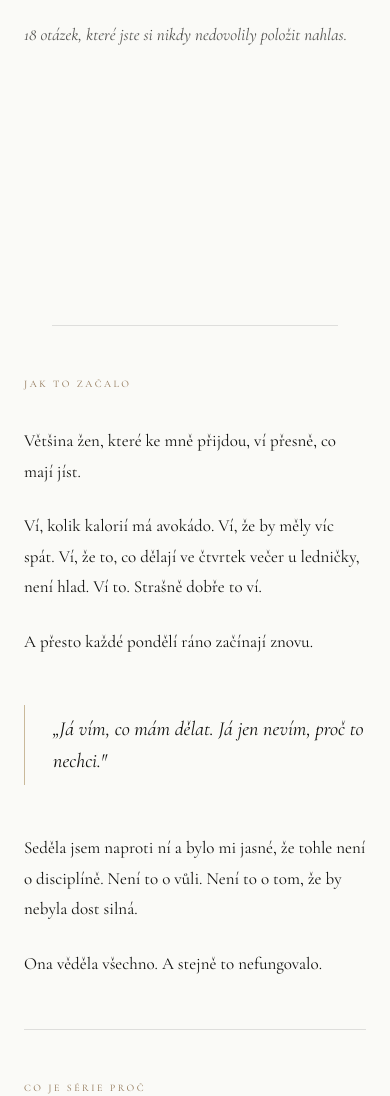
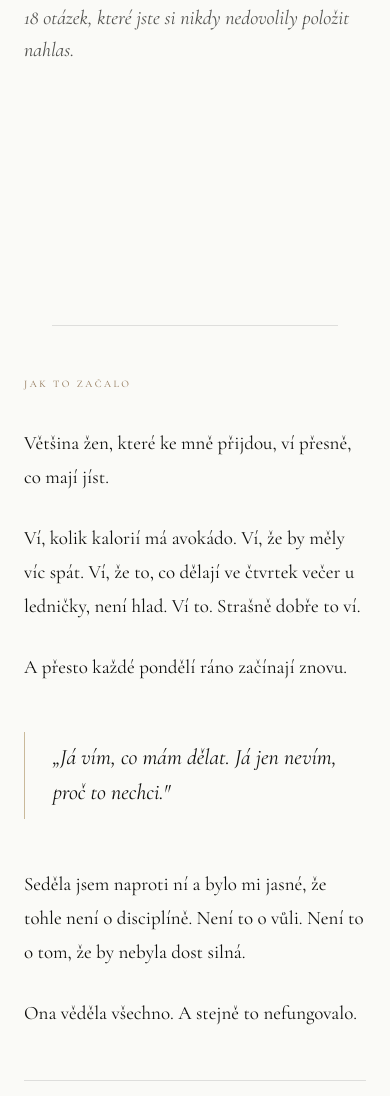
Before and after one commit to myheallo/proc, a plain HTML site: page index.html in a window 390 px wide. Shown: the part 450-1546 px from the top of the page. Drawn offline with nearby package versions, Linux system fonts and the light colour scheme.

Commit message:
Update index.html

```diff
--- a/index.html
+++ b/index.html
@@ -165,7 +165,7 @@
   }
 
   .hero-subtitle {
-    font-size: clamp(17px, 1.4vw, 24px);
+    font-size: clamp(20px, 1.4vw, 24px);
     font-weight: 400;
     font-style: italic;
     color: var(--text-mid);
@@ -195,7 +195,7 @@
   }
 
   .body-text {
-    font-size: clamp(17px, 1.5vw, 22px);
+    font-size: clamp(19px, 1.5vw, 22px);
     line-height: 1.8;
     color: var(--text);
     font-weight: 400;
@@ -215,7 +215,7 @@
   }
 
   .quote-block p {
-    font-size: clamp(20px, 5vw, 26px);
+    font-size: clamp(22px, 5vw, 26px);
     font-style: italic;
     font-weight: 400;
     line-height: 1.6;
@@ -241,7 +241,7 @@
   }
 
   .cta-lead {
-    font-size: clamp(22px, 6vw, 32px);
+    font-size: clamp(24px, 6vw, 32px);
     font-weight: 400;
     line-height: 1.5;
     margin-bottom: 12px;
@@ -249,7 +249,7 @@
   }
 
   .cta-sub {
-    font-size: clamp(14px, 3.5vw, 16px);
+    font-size: clamp(16px, 3.5vw, 16px);
     color: var(--text-mid);
     font-style: italic;
     margin-bottom: 48px;
```
